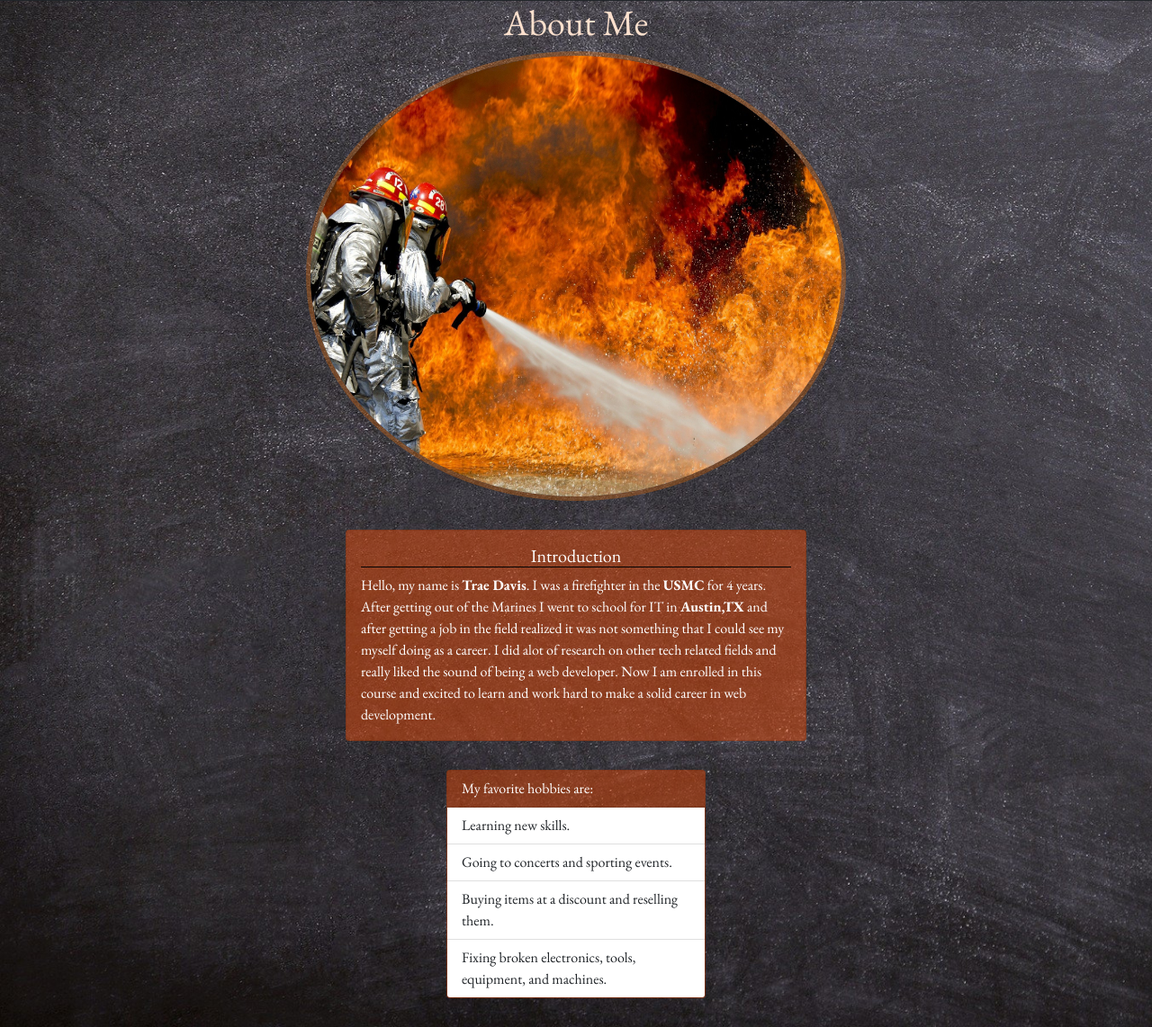
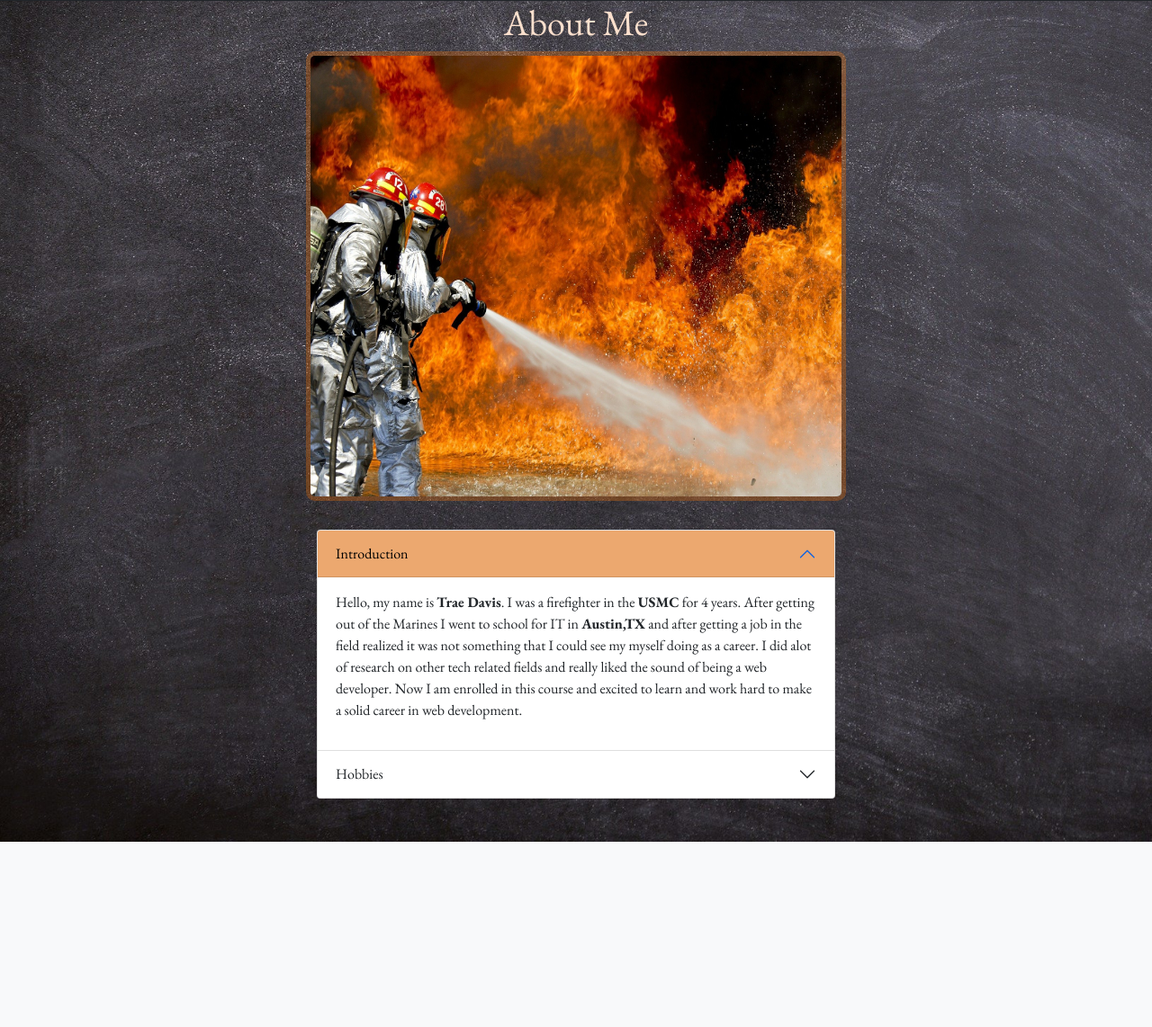
Before and after one commit to TraeDavis/fsdi_112_pages_app, a Django app: page /about/ in a window 1280 px wide. Shown: the part 69-1211 px from the top of the page at 90% size. After the commit the page ends 1005 px from the top, so only its background shows below. Run offline with Django 3.2, Linux system fonts and the light colour scheme.

Commit message:
Changed css

```diff
--- a/static/css/base.css
+++ b/static/css/base.css
@@ -16,16 +16,18 @@ h1{
 .profile-pic{
     height: 500px;
     width: 600px;
-    border-radius: 50%;
+    border-radius: 10px;
     border: 5px solid rgba(255, 115, 0, 0.294);
     margin-bottom: 2rem;
 
 }
-.card{
-    background-color: rgba(238, 79, 11, 0.479);
-    color: white;
-    margin-bottom: 2rem;
+.accordion-button:not(.collapsed){
+    color: black;
+    background-color: rgba(224, 112, 19, 0.609);;
 }
-.card-title{
-    border-bottom: 1px solid black;
+.accordion-body{
+    background-color: rgba(255, 255, 255, 0.253);
 }
+.container{
+    width: 600px;
+}
--- a/templates/about.html
+++ b/templates/about.html
@@ -8,20 +8,27 @@
                     <h1>About Me</h1>
                     <img src="../static/images/firefighters-115800_1920.jpg" class="profile-pic" alt="about-img">
 
-                <div class="card" style="width: 40%;">
-                <div class="card-body">
-                  <h5 class="card-title text-center">Introduction</h5>
-                  <p class="card-text">Hello, my name is <b>Trae Davis</b>. I was a firefighter in the <b>USMC</b> for 4 years. After getting out of the Marines I went to school for IT in <b>Austin,TX</b> and after getting a job in the field realized it was not something that I could see my myself doing as a career. I did alot of research on other tech related fields and really liked the sound of being a web developer. Now I am enrolled in this course and excited to learn and work hard to make a solid career in web development. </p>
+                    <div class="accordion container mb-5" id="accordionExample">
+                      <div class="accordion-item">
+                        <h2 class="accordion-header" id="headingOne">
+                          <button class="accordion-button" type="button" data-bs-toggle="collapse" data-bs-target="#collapseOne" aria-expanded="true" aria-controls="collapseOne">
+                            Introduction
+                          </button>
+                        </h2>
+                        <div id="collapseOne" class="accordion-collapse collapse show" aria-labelledby="headingOne" data-bs-parent="#accordionExample">
+                          <div class="accordion-body">
+                            Hello, my name is <b>Trae Davis</b>. I was a firefighter in the <b>USMC</b> for 4 years. After getting out of the Marines I went to school for IT in <b>Austin,TX</b> and after getting a job in the field realized it was not something that I could see my myself doing as a career. I did alot of research on other tech related fields and really liked the sound of being a web developer. Now I am enrolled in this course and excited to learn and work hard to make a solid career in web development. </p>
                           </div>
-
                         </div>
-
-
-
-                <div class="card" style="width: 18rem;">
-                    <div class="card-header">
-                      My favorite hobbies are:
                       </div>
+                      <div class="accordion-item">
+                        <h2 class="accordion-header" id="headingTwo">
+                          <button class="accordion-button collapsed" type="button" data-bs-toggle="collapse" data-bs-target="#collapseTwo" aria-expanded="false" aria-controls="collapseTwo">
+                            Hobbies
+                          </button>
+                        </h2>
+                        <div id="collapseTwo" class="accordion-collapse collapse" aria-labelledby="headingTwo" data-bs-parent="#accordionExample">
+                          <div class="accordion-body">
                             <ul class="list-group list-group-flush">
                               <li class="list-group-item">Learning new skills.</li>
                               <li class="list-group-item">Going to concerts and sporting events.</li>
@@ -30,6 +37,12 @@
                             </ul>
                           </div>
                         </div>
+                      </div>
+                        </div>
+                      </div>
+                    </div>
+
+            </div>
     </body>
 </html>
 
```
Lines whose indentation alone changed are shown as unchanged.
